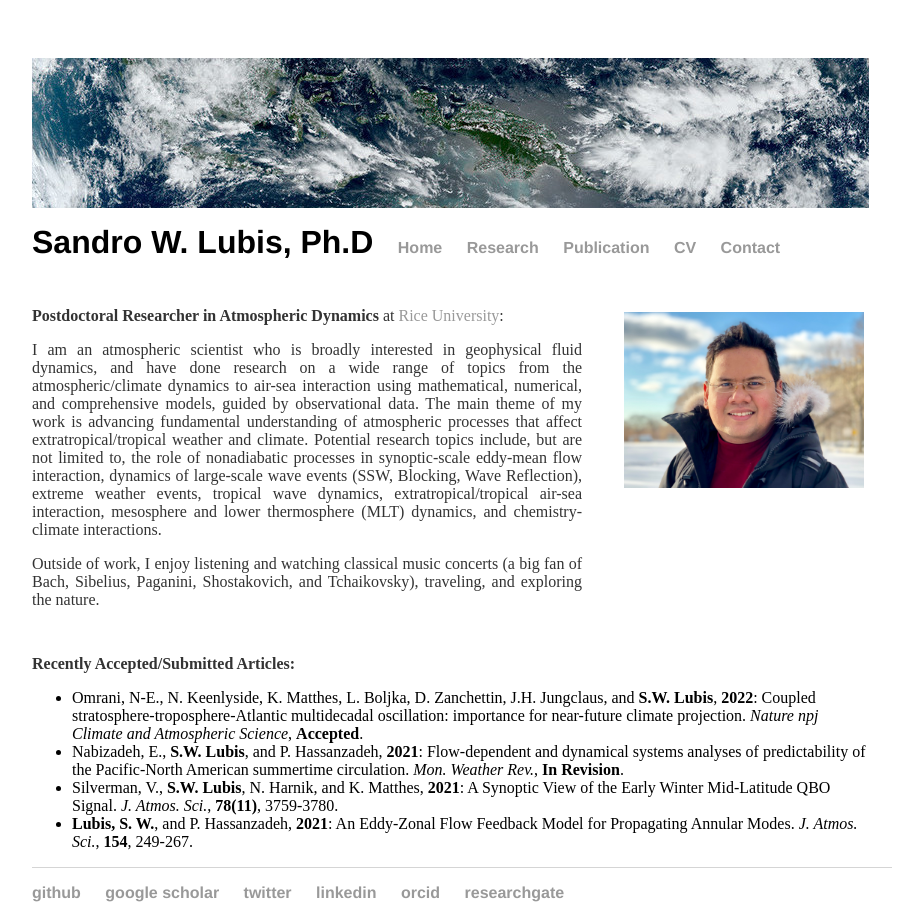
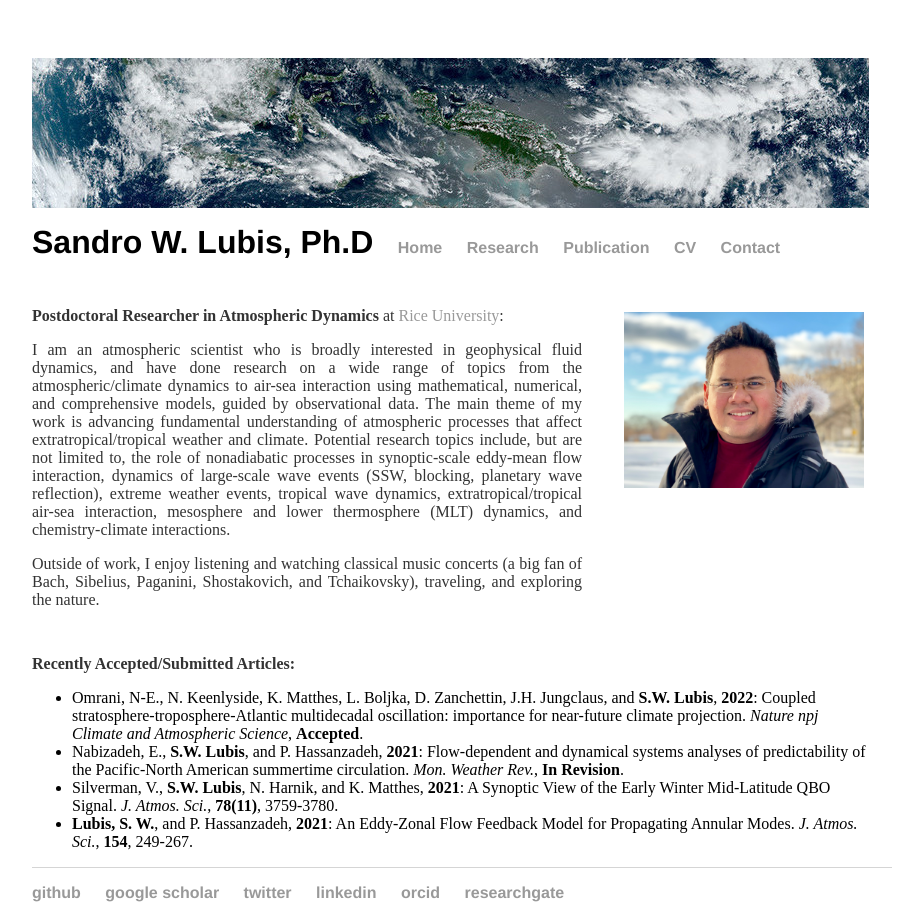
Before and after one commit to sandrolubis/sandrolubis.github.io, a Jekyll site: the page built from index.html, in a window 1280 px wide. Shown: the whole page, without its empty margins (276-1199 px from the left). Built offline with Jekyll 4.4.1, drawn with Linux system fonts in a browser that asks for light colours.

Commit message:
Update index.html

```diff
--- a/index.html
+++ b/index.html
@@ -38,7 +38,7 @@ div.relative {
 		and have done research on a wide range of topics from the atmospheric/climate dynamics to air-sea interaction using mathematical,
 		numerical, and comprehensive models, guided by observational data. The main theme of my work is advancing fundamental
 		understanding of atmospheric processes that affect extratropical/tropical weather and climate. Potential research topics include,
-		but are not limited to, the role of nonadiabatic processes in synoptic-scale eddy-mean flow interaction, dynamics of large-scale wave events (SSW, Blocking, Wave Reflection),
+		but are not limited to, the role of nonadiabatic processes in synoptic-scale eddy-mean flow interaction, dynamics of large-scale wave events (SSW, blocking, planetary wave reflection),
 		extreme weather events, tropical wave dynamics, extratropical/tropical air-sea interaction, mesosphere and lower thermosphere (MLT) dynamics,
 		and chemistry-climate interactions.</font></p>
 
```
